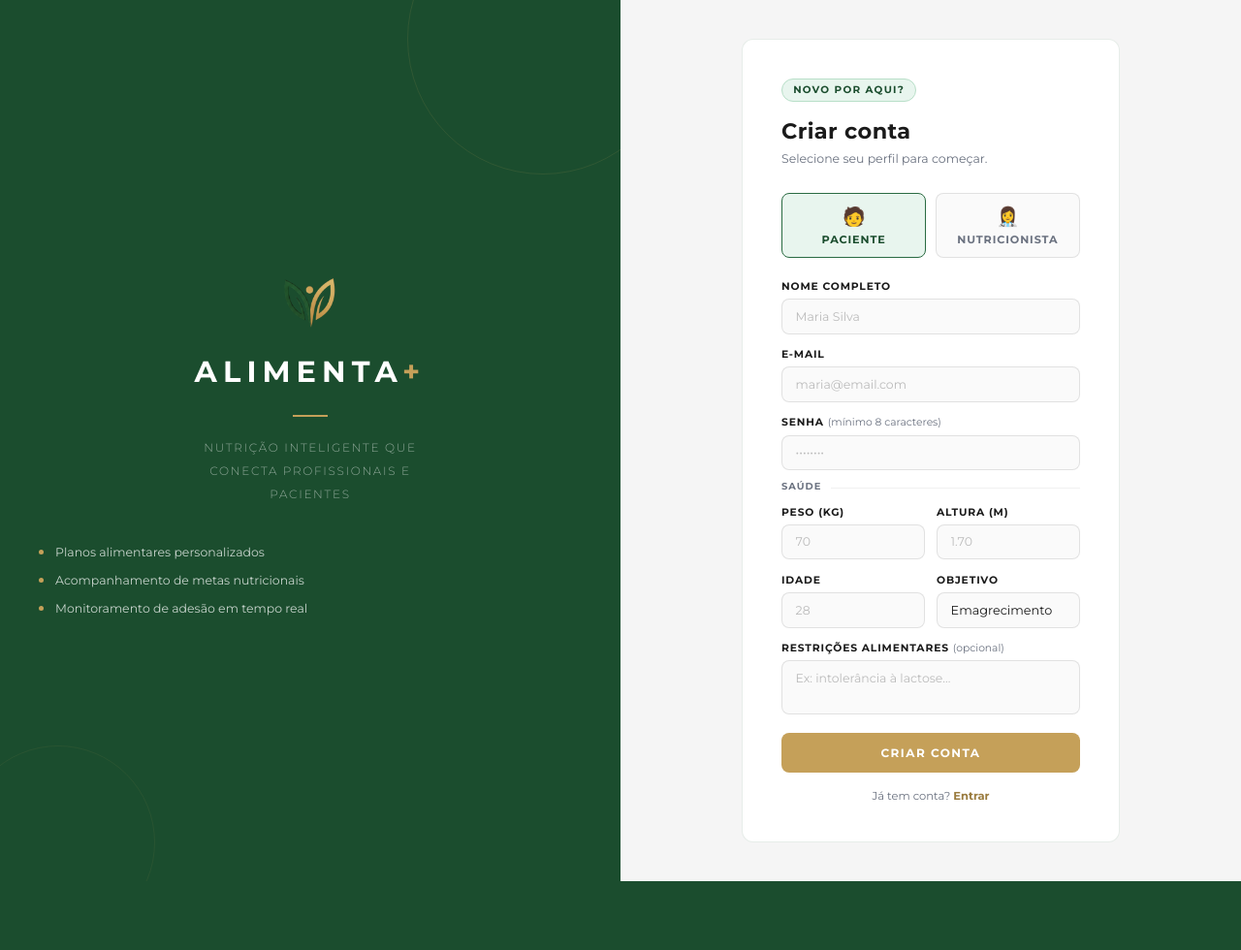
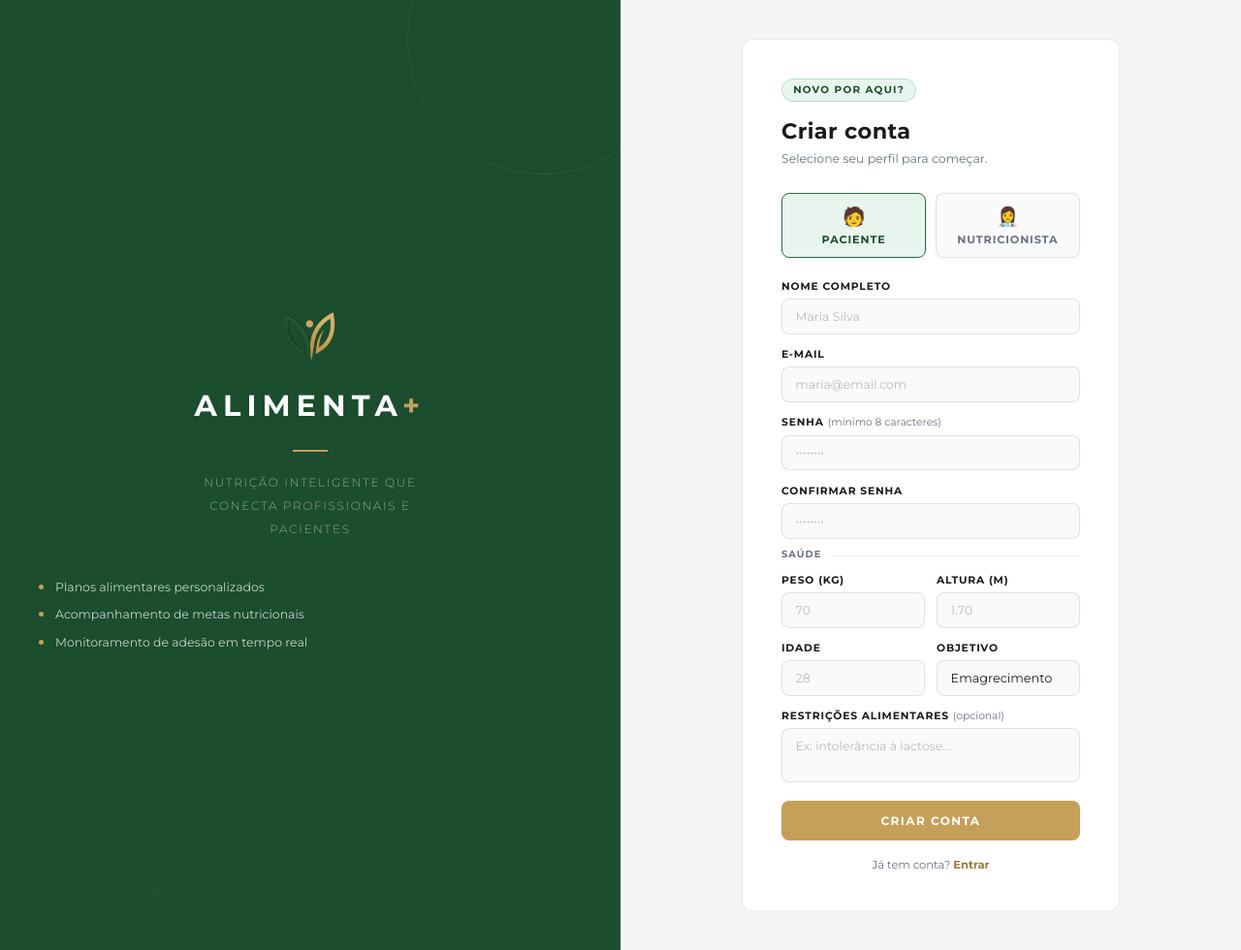
Before and after one commit to rebecaferraz/AlimentaMais, a Django app: page /cadastro/ in a window 1280 px wide. Shown: the whole page at 97% size. Before the commit the page ends 909 px from the top, so only its background shows below. Run offline with Django 5.2, Linux system fonts and the light colour scheme.

Commit message:
fix: corrige bugs das histórias H1, H3, H4 e H6

```diff
--- a/pacientes/models.py
+++ b/pacientes/models.py
@@ -50,8 +50,10 @@ class Refeicao(models.Model):
     nome       = models.CharField(max_length=255)
     horario    = models.TimeField()
     descricao  = models.TextField()
+    dia_semana = models.CharField(max_length=3, choices=DIAS, default='seg')
+
     def __str__(self):
-        return f'{self.nome} ({self.dia_semana})'
+        return f'{self.nome} ({self.get_dia_semana_display()})'
 
 
 # H4: Meta Nutricional
--- a/pacientes/templates/pacientes/cadastro.html
+++ b/pacientes/templates/pacientes/cadastro.html
@@ -43,6 +43,11 @@
   <div class="form-group">
     <label for="senha">Senha <span>(mínimo 8 caracteres)</span></label>
     <input type="password" id="senha" name="senha" placeholder="••••••••" required>
+  </div>
+
+  <div class="form-group">
+    <label for="confirmar_senha">Confirmar senha</label>
+    <input type="password" id="confirmar_senha" name="confirmar_senha" placeholder="••••••••" required>
   </div>
 
   <!-- campos de saúde — só visíveis para paciente -->
--- a/pacientes/views.py
+++ b/pacientes/views.py
@@ -36,8 +36,14 @@ def cadastro(request):
         email = request.POST.get('email', '').strip()
         senha = request.POST.get('senha', '')
 
+        confirmar_senha = request.POST.get('confirmar_senha', '')
+
         if len(senha) < 8:
             messages.error(request, 'A senha precisa ter pelo menos 8 caracteres.')
+            return render(request, 'pacientes/cadastro.html')
+
+        if senha != confirmar_senha:
+            messages.error(request, 'As senhas não coincidem.')
             return render(request, 'pacientes/cadastro.html')
 
         #  H1: Cadastro de Paciente
```
Also changed, not shown: pacientes/forms.py (+7 -0 lines), pacientes/migrations/0006_readd_refeicao_dia_semana.py (added).
